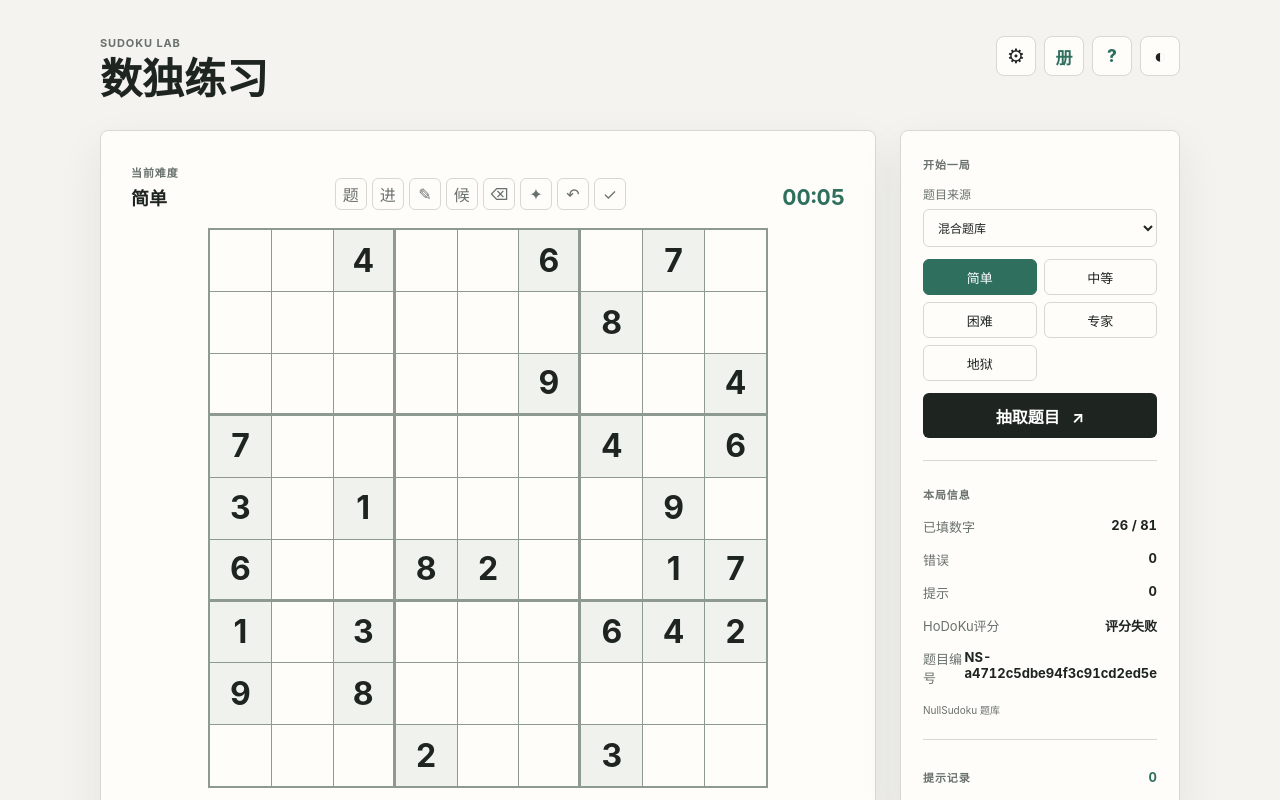
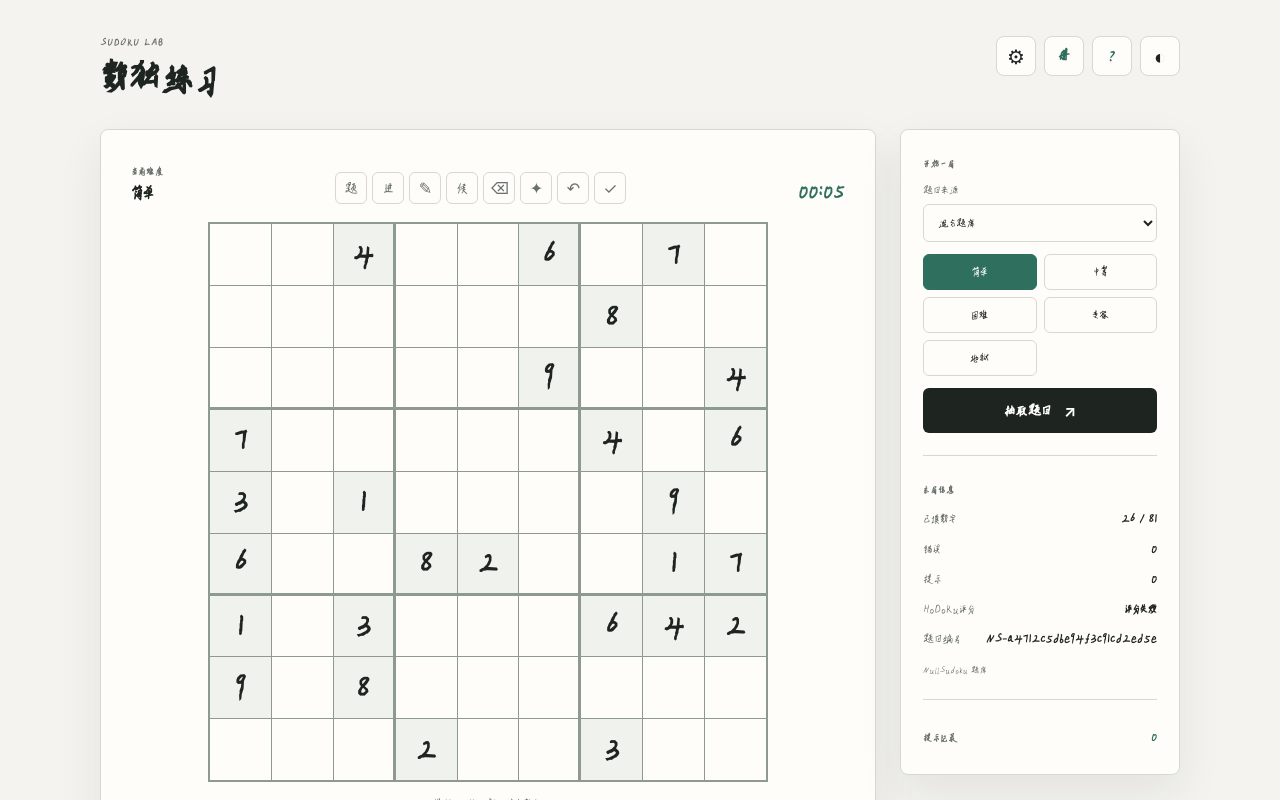
Before and after one commit to yang-kun-long/sudoku, a Vue app: page / in a window 1280 px wide. Shown: the top 800 px of the page. Built offline with nearby package versions, Linux system fonts and the light colour scheme.

Commit message:
Use Kunlong handwriting as the default font

```diff
--- a/src/Root.vue
+++ b/src/Root.vue
@@ -1,7 +1,7 @@
 <script setup>
 import { RouterView } from 'vue-router'
 
-document.documentElement.dataset.font = localStorage.getItem('sudoku-font') === 'handwriting' ? 'handwriting' : 'default'
+document.documentElement.dataset.font = localStorage.getItem('sudoku-font') === 'default' ? 'default' : 'handwriting'
 </script>
 
 <template>
--- a/src/components/FontSettings.vue
+++ b/src/components/FontSettings.vue
@@ -1,7 +1,7 @@
 <script setup>
 import { ref } from 'vue'
 
-const selected = ref(localStorage.getItem('sudoku-font') === 'handwriting' ? 'handwriting' : 'default')
+const selected = ref(localStorage.getItem('sudoku-font') === 'default' ? 'default' : 'handwriting')
 function chooseFont(value) {
   selected.value = value
   document.documentElement.dataset.font = value
```
